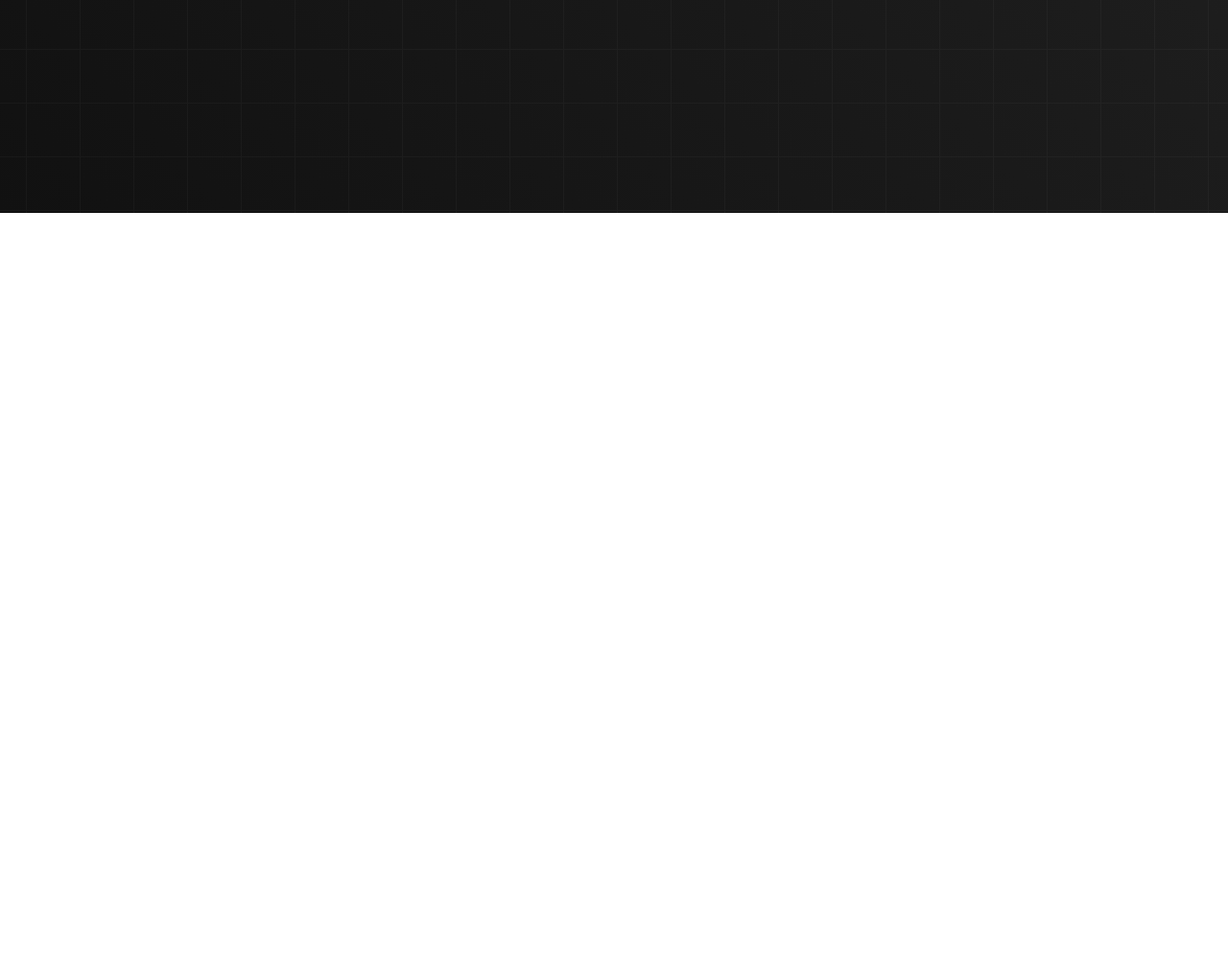
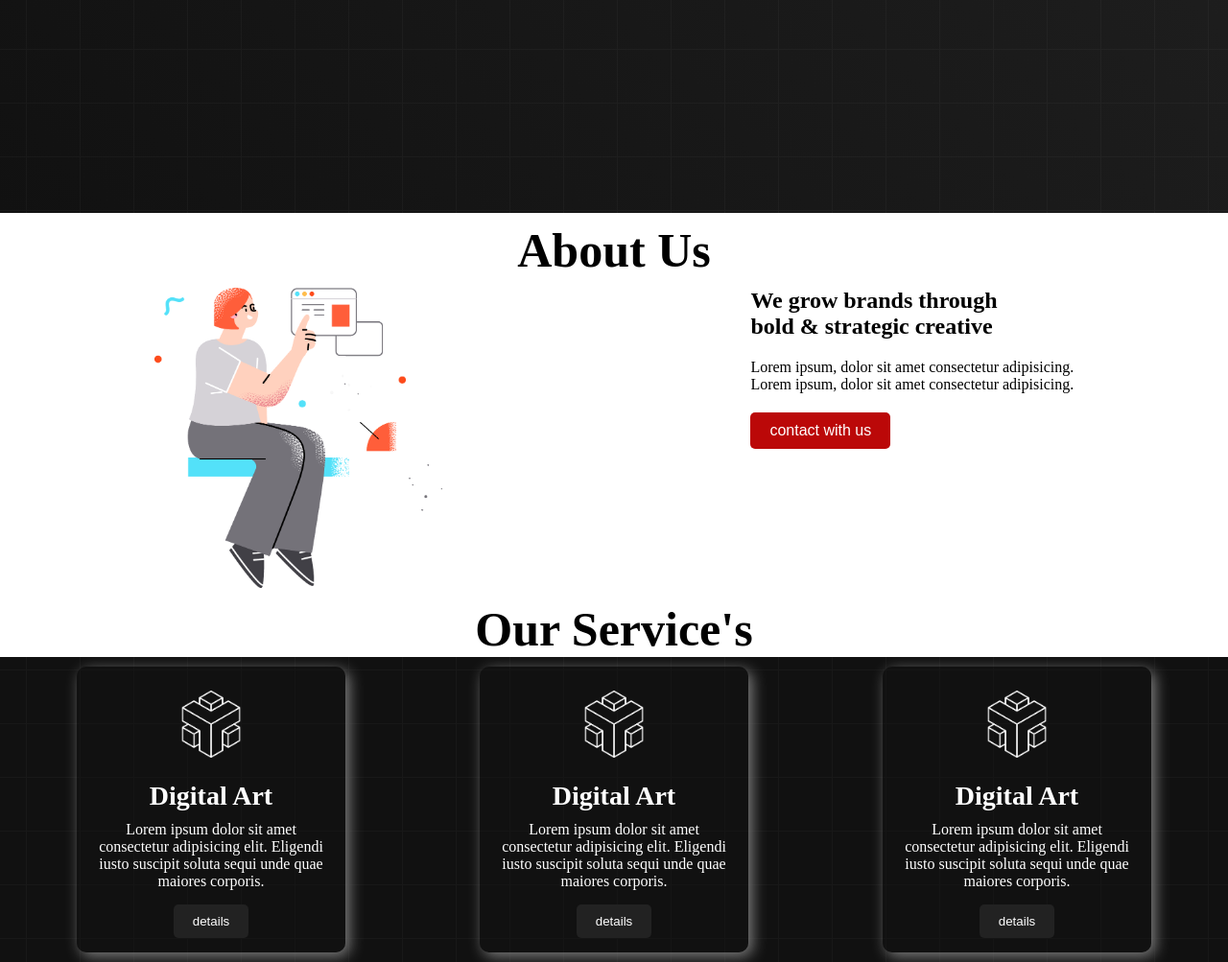
Before and after one commit to shajjad00/project-based-on-flex, a plain HTML site: page index.html in a window 1280 px wide. Shown: the part 642-1645 px from the top of the page at 96% size. Before the commit the page ends 864 px from the top, so only its background shows below. Drawn offline with Linux system fonts and the light colour scheme.

Commit message:
3rd commit

```diff
--- a/index.html
+++ b/index.html
@@ -33,14 +33,65 @@
               we are creative studio specializing in ux/ui development and
               strategy
             </p>
-            <button class="banner-btn">explore now</button>
+            <button class="btn">explore now</button>
           </div>
           <div class="banner">
             <img class="banner-img" src="./images/banner.png" alt="" />
           </div>
         </div>
       </section>
-      <section></section>
+      <!-- about us section -->
+      <section>
+        <h2 class="section-header">About Us</h2>
+        <div class="about-container">
+          <div class="about-img">
+            <img class="inner-img" src="/images/section.png" alt="" />
+          </div>
+          <div class="text">
+            <h1>
+              We grow brands through <br />
+              bold & strategic creative
+            </h1>
+            <div class="description">
+              <p>Lorem ipsum, dolor sit amet consectetur adipisicing.</p>
+              <p>Lorem ipsum, dolor sit amet consectetur adipisicing.</p>
+            </div>
+            <button class="btn">contact with us</button>
+          </div>
+        </div>
+      </section>
+      <section>
+        <h2 class="section-header">Our Service's</h2>
+        <div class="service-container">
+          <div class="box">
+            <img class="box-photo" src="/icon/0.png" alt="" />
+            <h3 class="box-title">Digital Art</h3>
+            <p class="box-content">
+              Lorem ipsum dolor sit amet consectetur adipisicing elit. Eligendi
+              iusto suscipit soluta sequi unde quae maiores corporis.
+            </p>
+            <button class="box-btn">details</button>
+          </div>
+          <div class="box">
+            <img class="box-photo" src="/icon/0.png" alt="" />
+            <h3 class="box-title">Digital Art</h3>
+            <p class="box-content">
+              Lorem ipsum dolor sit amet consectetur adipisicing elit. Eligendi
+              iusto suscipit soluta sequi unde quae maiores corporis.
+            </p>
+            <button class="box-btn">details</button>
+          </div>
+          <div class="box">
+            <img class="box-photo" src="/icon/0.png" alt="" />
+            <h3 class="box-title">Digital Art</h3>
+            <p class="box-content">
+              Lorem ipsum dolor sit amet consectetur adipisicing elit. Eligendi
+              iusto suscipit soluta sequi unde quae maiores corporis.
+            </p>
+            <button class="box-btn">details</button>
+          </div>
+        </div>
+      </section>
     </main>
     <footer></footer>
   </body>
--- a/styles/style.css
+++ b/styles/style.css
@@ -43,7 +43,7 @@
   font-size: 20px;
   margin: 15px 0;
 }
-.banner-btn {
+.btn {
   background-color: rgb(187, 8, 8);
   border: none;
   padding: 10px 20px;
@@ -53,5 +53,58 @@
   cursor: pointer;
 }
 .banner-img {
-  width: 400px;
+  width: 300px;
 }
+.section-header {
+  font-size: 50px;
+  text-align: center;
+  padding-top: 10px;
+}
+.about-container {
+  display: flex;
+  justify-content: space-around;
+  align-items: flex-start;
+  margin-top: 10px;
+}
+.inner-img {
+  width: 300px;
+}
+.description {
+  margin: 20px 0;
+}
+.service-container {
+  display: flex;
+  justify-content: space-around;
+  padding: 10px;
+  background-image: url("/images/background.png"),
+    linear-gradient(45deg, #111, #111);
+}
+.box {
+  width: 200px;
+  background-color: hsla(0, 0%, 7%, 0.453);
+  color: white;
+  width: 250px;
+  border-radius: 10px;
+  box-shadow: 4px 4px 15px gray;
+  padding: 15px;
+  text-align: center;
+}
+.box-photo {
+  width: 70px;
+  padding: 10px;
+}
+.box-title {
+  font-size: 28px;
+  margin: 10px 0;
+}
+.box-content {
+  text-align: center;
+  margin-bottom: 15px;
+}
+.box-btn {
+  background-color: #222;
+  color: white;
+  padding: 10px 20px;
+  border: none;
+  border-radius: 5px;
+}
```
Also changed, not shown: icon/0.png (added), icon/1.png (added), icon/2.png (added), images/section.png (added).
